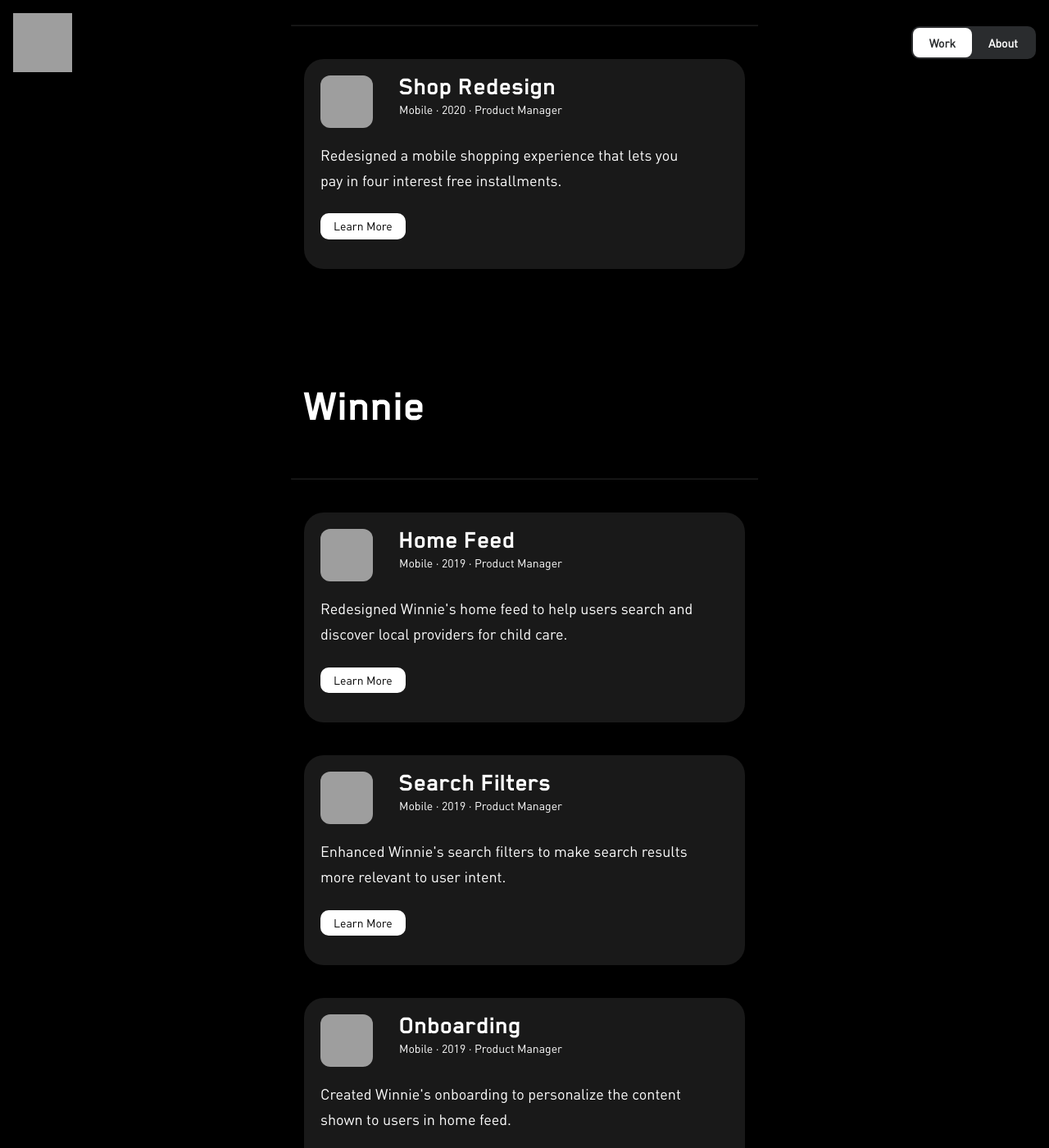
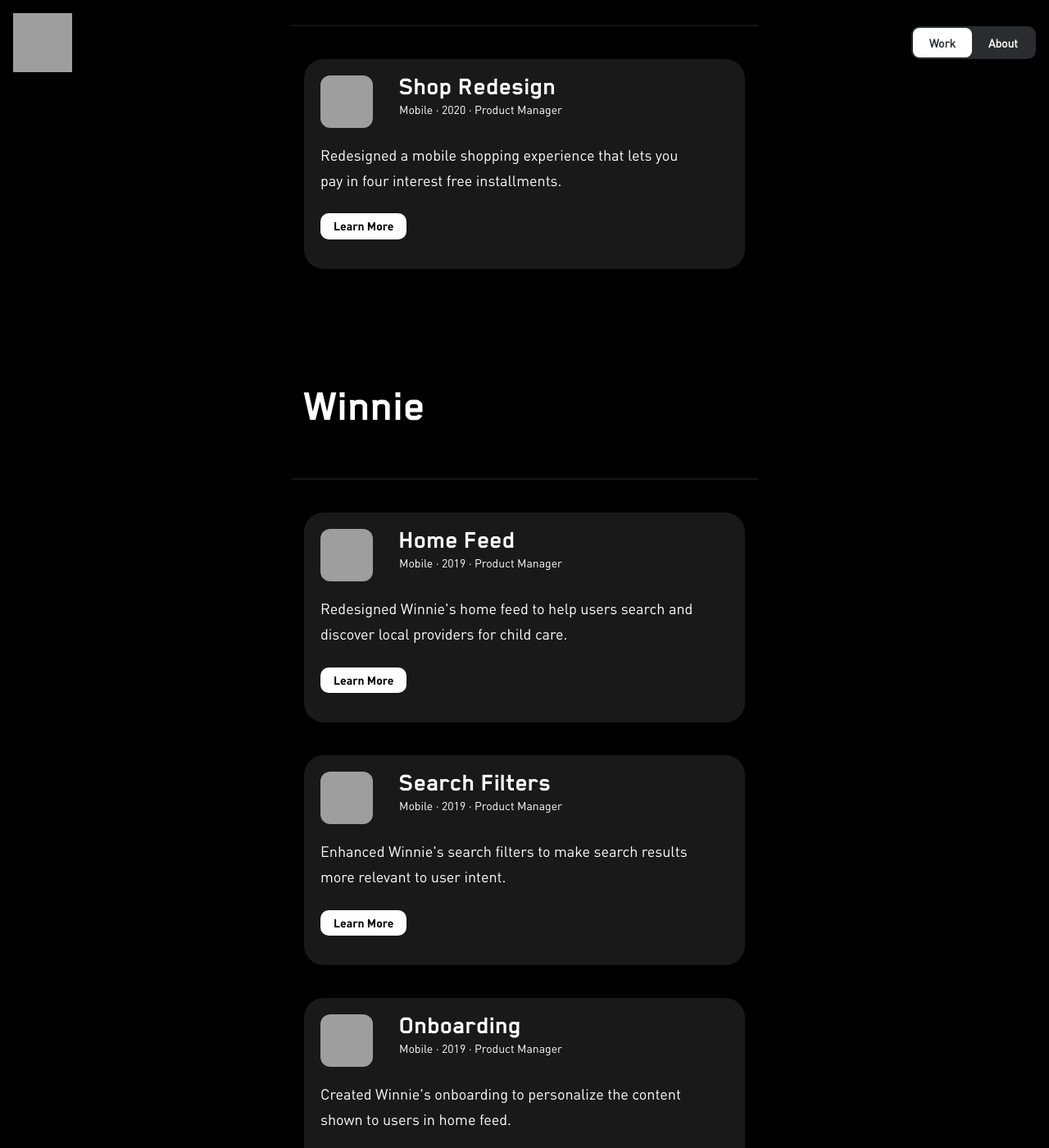
Before and after one commit to jotd/jotd-portfolio, a Jekyll site: the page work/index.html, which Jekyll copies as it is, in a window 1280 px wide and 1400 px high, scrolled down 225 px. Shown: the whole window at 82% size. Built offline with Jekyll 4.4.1, drawn with Linux system fonts in a browser that asks for light colours; grey boxes are pictures that could not be loaded.

Commit message:
Update styles.css

```diff
--- a/css/styles.css
+++ b/css/styles.css
@@ -50,7 +50,7 @@
  font-family: "DINPro-Bold";
  color: #ffffff; }
 
-.tagline-home, .text-subheader-1, .text-body, .text-body-secondary-1, .text-body-secondary-2, .tag-text {
+.tagline-home, .text-subheader-1, .text-body, .text-body-secondary-1, .text-body-secondary-2 {
  font-family: "dinregular";
  color: #ffffff;}
 
```
